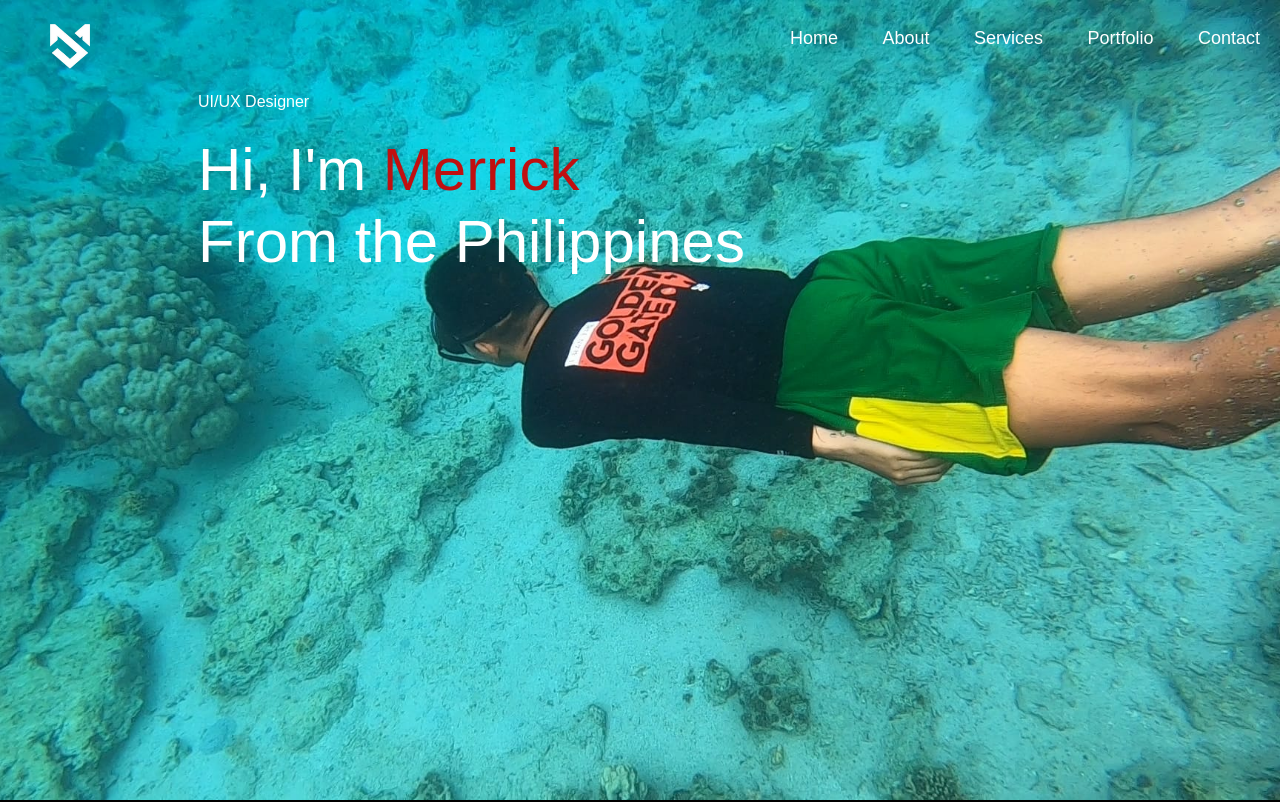
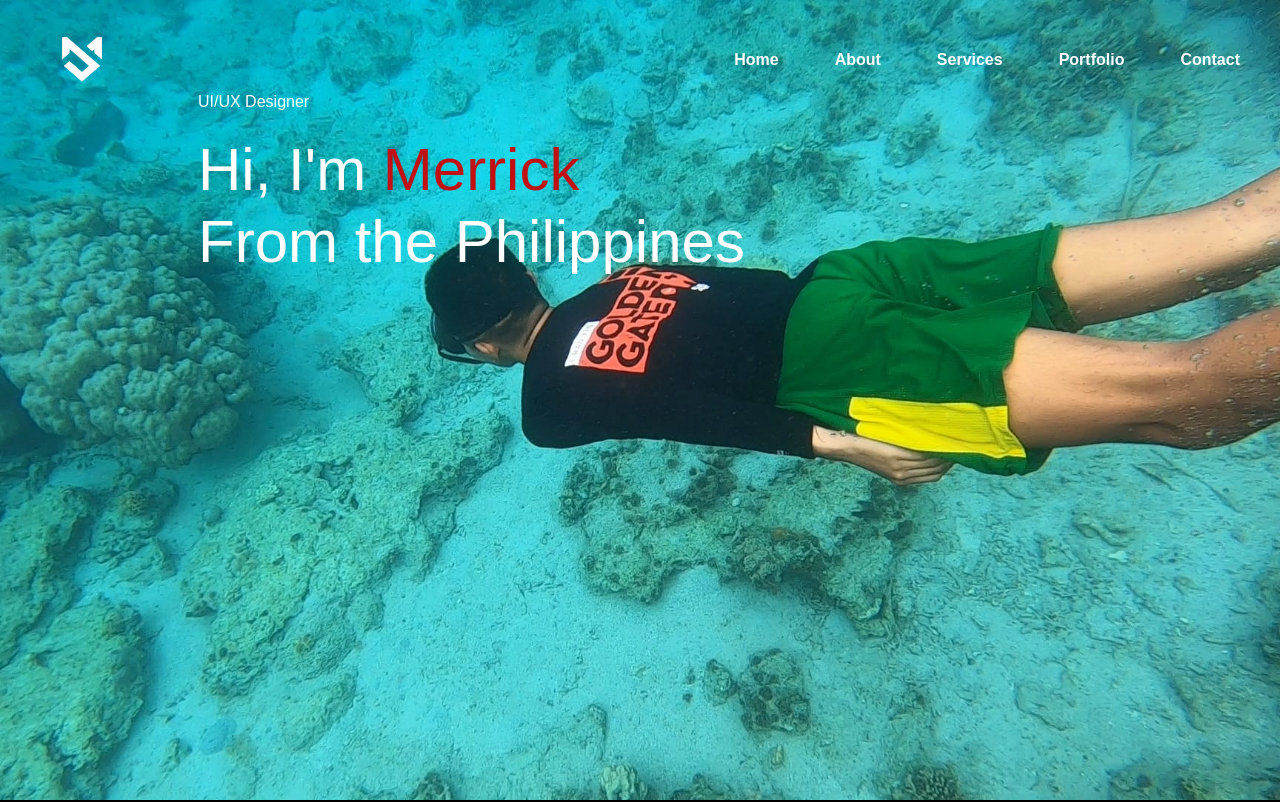
Before and after one commit to merrickfortis24/fortis_midterm, a plain HTML site: page index.html in a window 1280 px wide. Shown: the top 802 px of the page. Drawn offline with nearby package versions, Linux system fonts and the light colour scheme.

Commit message:
refactor: update navbar structure for improved responsiveness and styling

```diff
--- a/index.html
+++ b/index.html
@@ -353,10 +353,10 @@
         }
         .menu-button {
             display: none;
-            position: fixed; /* Fix the position */
-            top: 10px; /* Adjust the top position */
-            right: 10px; /* Adjust the right position */
-            z-index: 1000; /* Ensure it stays above other elements */
+            position: fixed;
+            top: 10px;
+            right: 10px;
+            z-index: 1000;
         }
 
         @media (max-width: 800px) {
@@ -384,36 +384,38 @@
     </style>
 </head>
 <body>
+    <nav class="navbar navbar-expand-lg navbar-dark fixed-top">
+        <div class="container-fluid">
+            <a class="navbar-brand fw-bold" href="#header">
+                <img src="images/360_F_392609716_BTUMrPmVwJwQpn8I3uQTkskNvYQsU5WV-removebg-preview.png" alt="Logo" class="logo" style="width: 140px;">
+            </a>
+            <button class="navbar-toggler" type="button" data-bs-toggle="collapse" data-bs-target="#navbarNav" aria-controls="navbarNav" aria-expanded="false" aria-label="Toggle navigation">
+                <span class="navbar-toggler-icon"></span>
+            </button>
+            <div class="collapse navbar-collapse" id="navbarNav">
+                <ul class="navbar-nav ms-auto">
+                    <li class="nav-item">
+                        <a class="nav-link fw-bold active" aria-current="page" href="#header">Home</a>
+                    </li>
+                    <li class="nav-item">
+                        <a class="nav-link fw-bold active" href="#about">About</a>
+                    </li>
+                    <li class="nav-item">
+                        <a class="nav-link fw-bold active" href="#services">Services</a>
+                    </li>
+                    <li class="nav-item">
+                        <a class="nav-link fw-bold active" href="#portfolio">Portfolio</a>
+                    </li>
+                    <li class="nav-item">
+                        <a class="nav-link fw-bold active" href="#contact">Contact</a>
+                    </li>
+                </ul>
+            </div>
+        </div>
+    </nav>
+
     <div id="header">
         <div class="container">
-            <nav>
-                <img src="images/360_F_392609716_BTUMrPmVwJwQpn8I3uQTkskNvYQsU5WV-removebg-preview.png" class="logo">
-                <ul class="sidebar">
-                    <li onclick="hideSidebar(event)"><a href="#">
-                        <svg xmlns="http://www.w3.org/2000/svg" height="24px" viewBox="0 -960 960 960" width="24px" fill="#e3e3e3">
-                            <path d="m256-200-56-56 224-224-224-224 56-56 224 224 224-224 56 56-224 224 224 224-56 56-224-224-224 224Z"/>
-                        </svg>
-                    </a>
-                    </li>
-                    <li><a href="#header">Home</a></li>
-                    <li><a href="#about">About</a></li>
-                    <li><a href="#services">Services</a></li>
-                    <li><a href="#portfolio">Portfolio</a></li>
-                    <li><a href="#contact">Contact</a></li>
-                </ul>
-                <ul>
-                    <li class="hideOnMobile"><a href="#header">Home</a></li>
-                    <li class="hideOnMobile"><a href="#about">About</a></li>
-                    <li class="hideOnMobile"><a href="#services">Services</a></li>
-                    <li class="hideOnMobile"><a href="#portfolio">Portfolio</a></li>
-                    <li class="hideOnMobile"><a href="#contact">Contact</a></li>
-                    <li class="menu-button" onclick="showSidebar(event)"><a href="#">
-                    <svg xmlns="http://www.w3.org/2000/svg" height="26" viewBox="0 -960 960 960" width="26" fill="#e3e3e3">
-                        <path d="M120-240v-80h720v80H120Zm0-200v-80h720v80H120Zm0-200v-80h720v80H120Z"/>
-                    </svg>
-                </a></li>
-                </ul>
-            </nav>
             <div class="header-text">
                 <p>UI/UX Designer</p>
                 <h1>Hi, I'm <span>Merrick</span><br>From the Philippines</h1>
```
